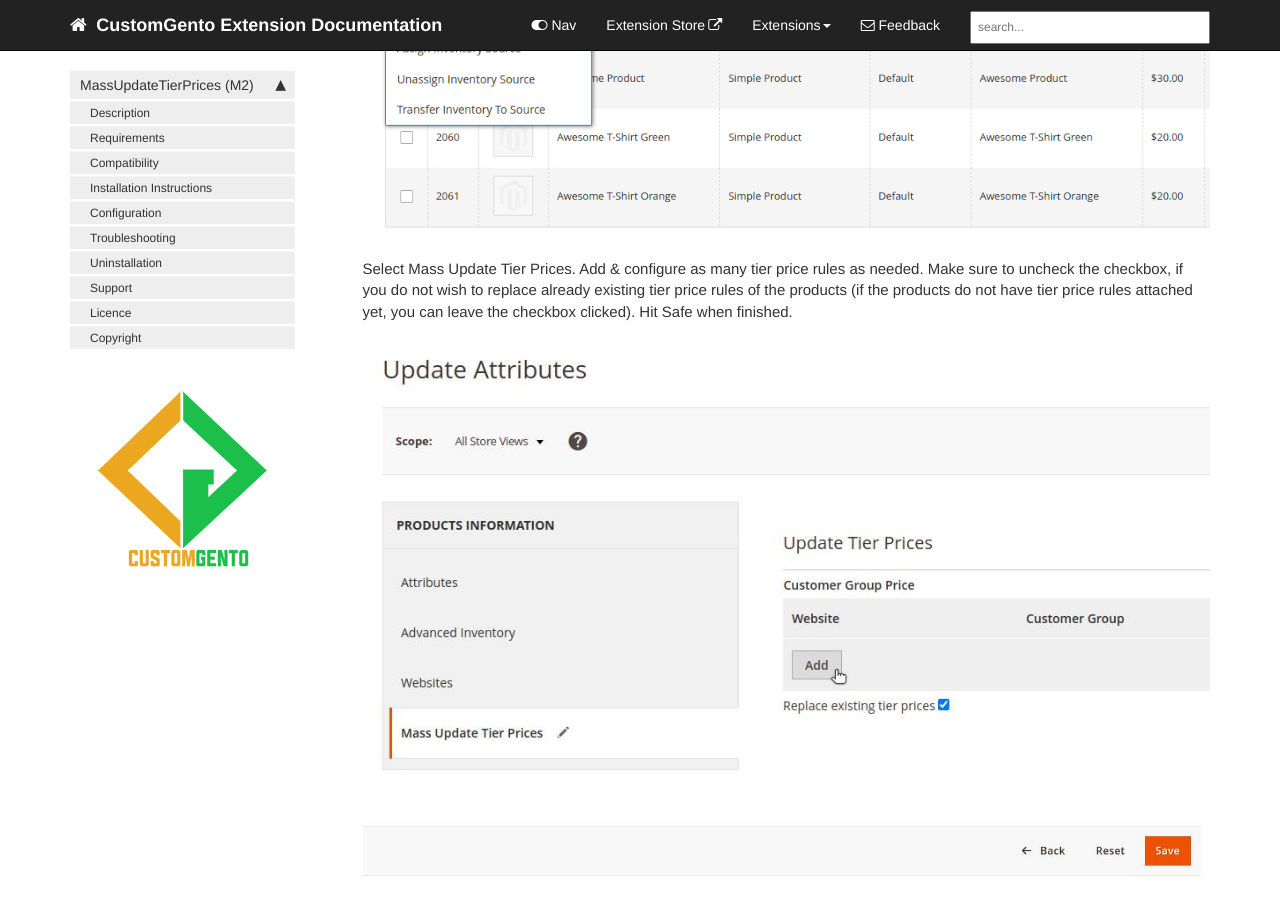
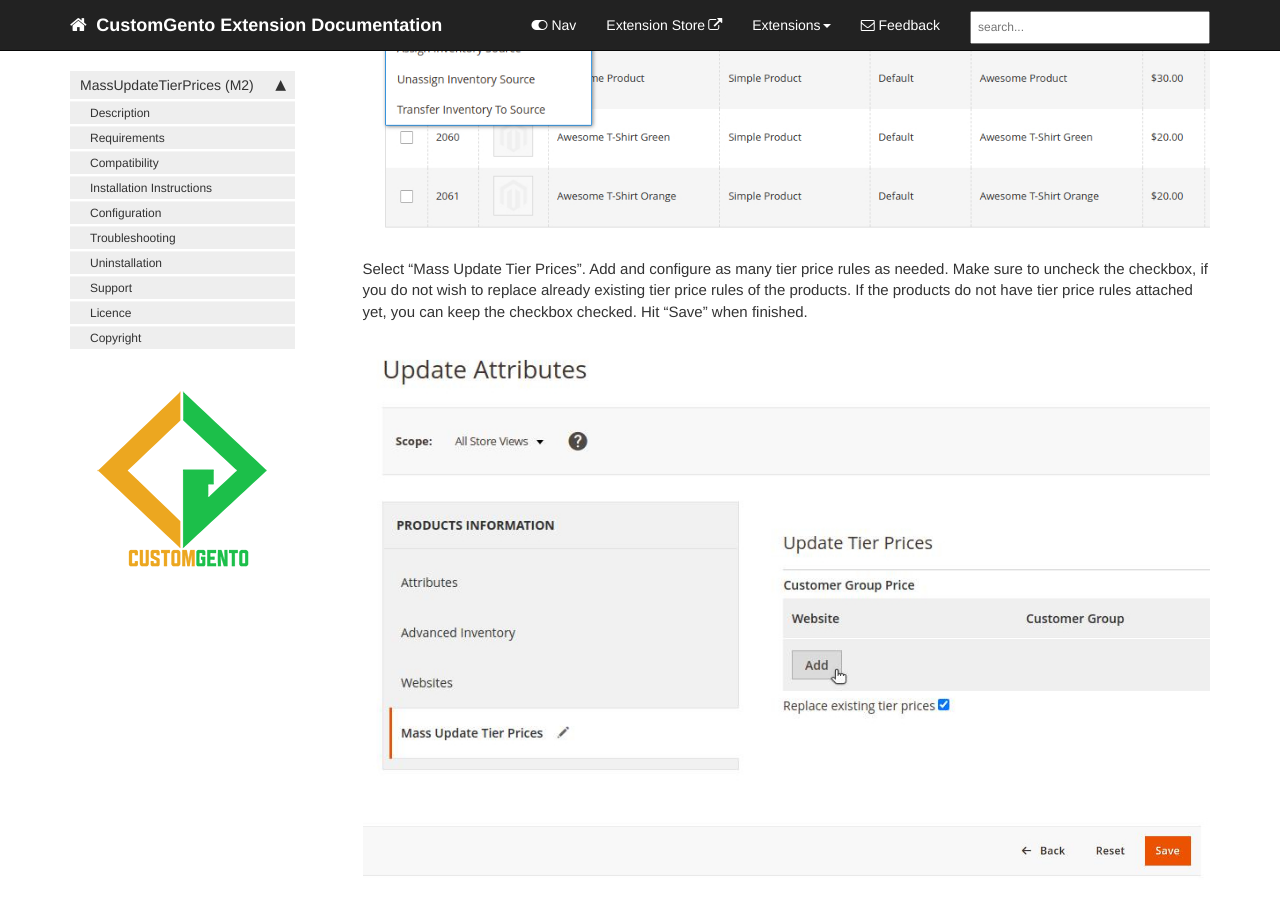
Before and after one commit to customgento/docs, a Jekyll site: the page built from pages/mass-update-tier-prices-m2.md, in a window 1280 px wide and 900 px high, scrolled down 1125 px. Built offline with Jekyll 4.4.1, drawn with Linux system fonts in a browser that asks for light colours; comment, search, counter and statistics services are not loaded.

Commit message:
Update pages/mass-update-tier-prices-m2.md
Co-authored-by: Simon Sprankel <sprankhub@users.noreply.github.com>

```diff
--- a/pages/mass-update-tier-prices-m2.md
+++ b/pages/mass-update-tier-prices-m2.md
@@ -18,7 +18,7 @@ In your product overview (Catalog > Product) select the products that should get
 
 ![Choose Update Attributes]({{ "images/mass-update-tier-prices-m2/update-attribute.jpg" }} "Choose Update Attributes")
 
-Select Mass Update Tier Prices. Add & configure as many tier price rules as needed. Make sure to uncheck the checkbox, if you do not wish to replace already existing tier price rules of the products (if the products do not have tier price rules attached yet, you can leave the checkbox clicked). Hit Safe when finished.
+Select "Mass Update Tier Prices". Add and configure as many tier price rules as needed. Make sure to uncheck the checkbox, if you do not wish to replace already existing tier price rules of the products. If the products do not have tier price rules attached yet, you can keep the checkbox checked. Hit "Save" when finished.
 
 ![Mass Update Tier Prices Extension]({{ "images/mass-update-tier-prices-m2/configure-rules-form.jpg" }} "Mass Update Tier Prices Extension")
 
```
